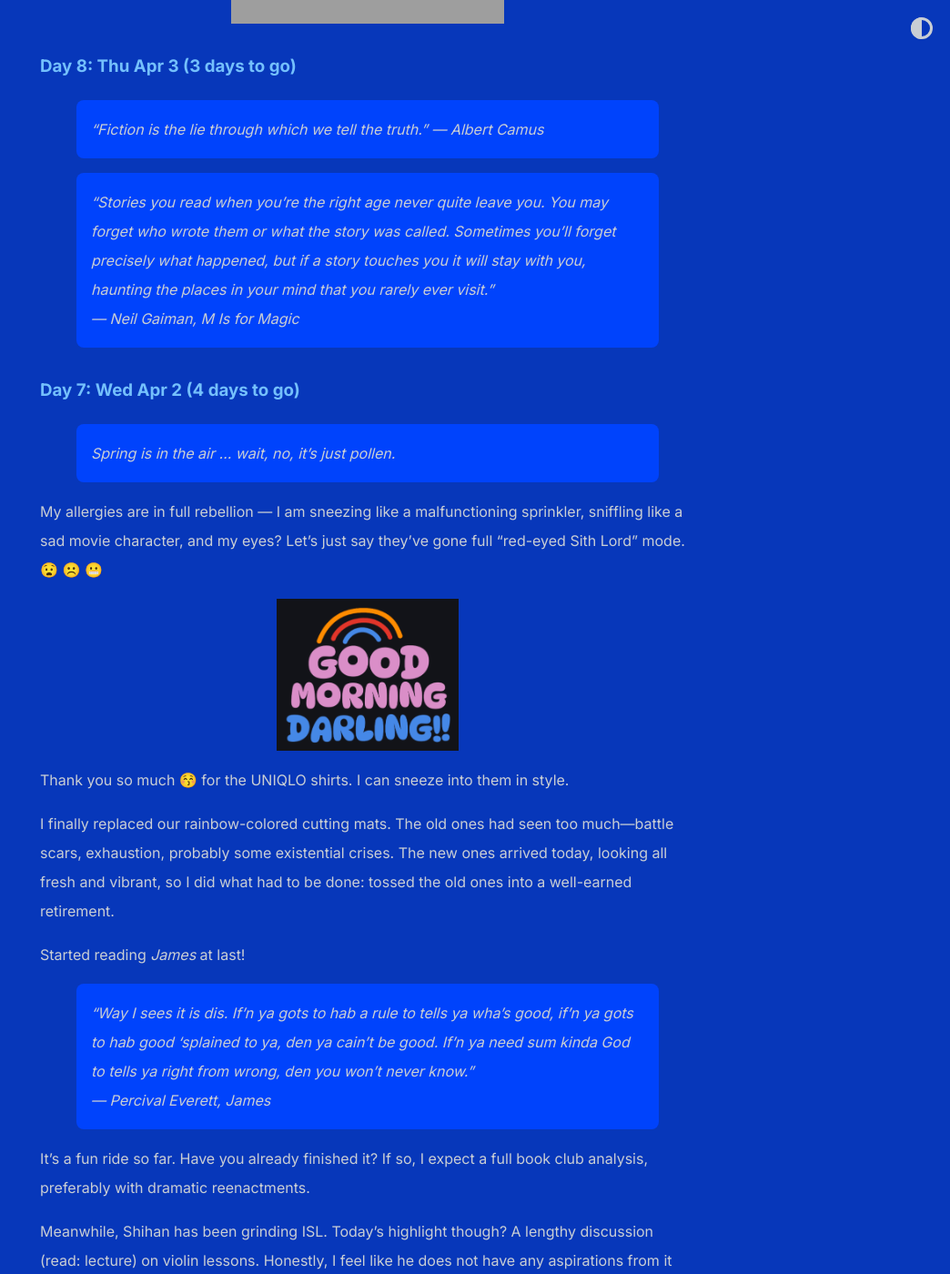
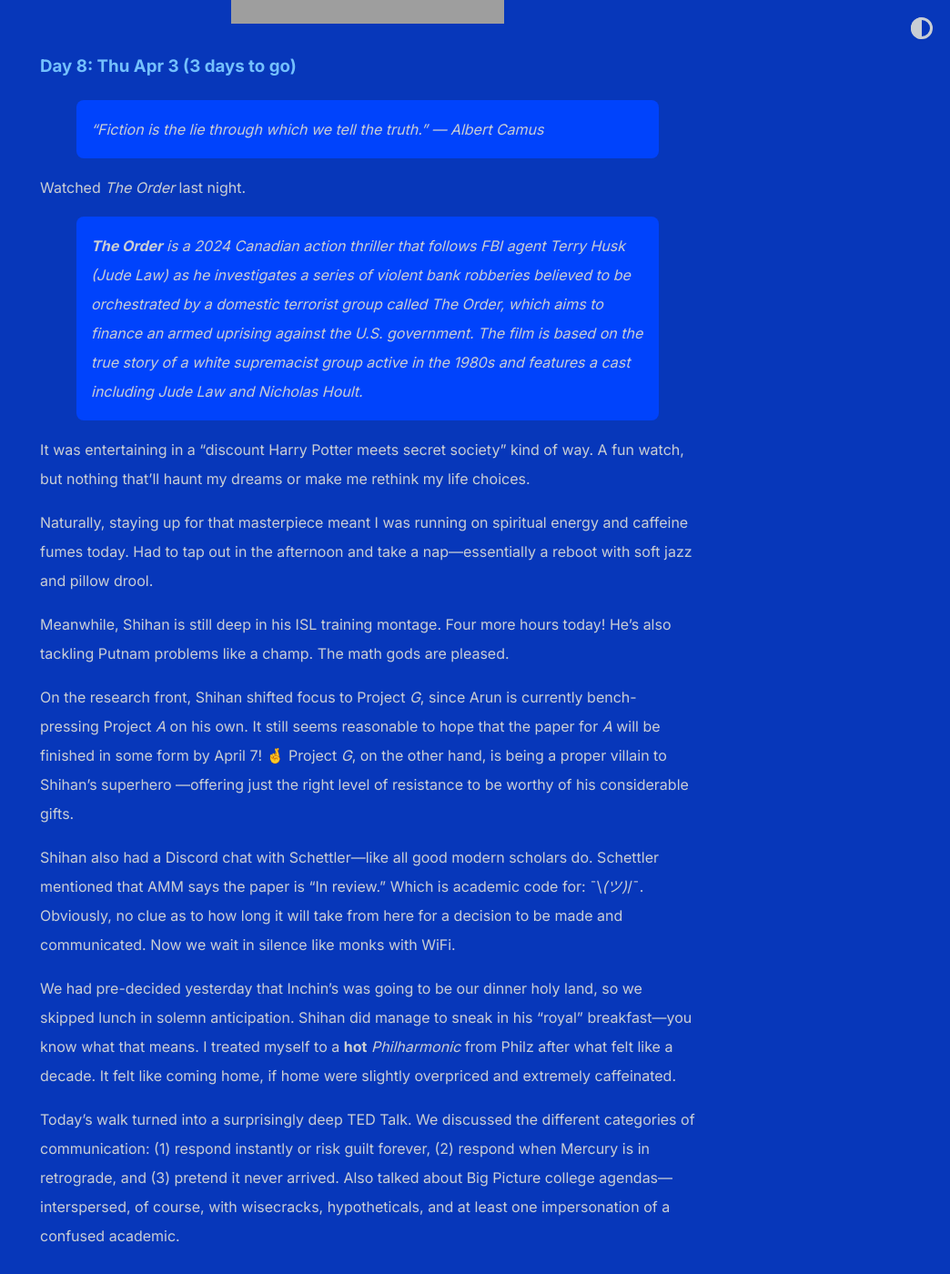
Before and after one commit to shihankanungo/shihankanungo.github.io, a Jekyll site: the page built from india-trip.md, in a window 1280 px wide and 1400 px high, scrolled down 535 px. Shown: the whole window at 91% size, without its empty margins (236-1280 px from the left). Built offline with Jekyll 4.4.1, drawn with Linux system fonts in a browser that asks for light colours; some of the changed text lies outside the part shown; grey boxes are pictures that could not be loaded.

Commit message:
Update india-trip.md

```diff
--- a/india-trip.md
+++ b/india-trip.md
@@ -12,9 +12,53 @@ title: X
 
 > “Fiction is the lie through which we tell the truth.” --- Albert Camus
 
+Watched _The Order_ last night.
+
+> **The Order** is a 2024 Canadian action thriller that follows FBI agent Terry Husk (Jude Law) as he investigates a series of violent
+bank robberies believed to be orchestrated by a domestic terrorist group called _The Order_, which aims to finance an armed uprising
+against the U.S. government. The film is based on the true story of a white supremacist group active in the 1980s and features a cast
+including Jude Law and Nicholas Hoult.
+
+It was entertaining in a “discount Harry Potter meets secret society” kind of way. A fun watch, but nothing that’ll haunt my dreams or
+make me rethink my life choices.
+
+Naturally, staying up for that masterpiece meant I was running on spiritual energy and caffeine fumes today. Had to tap out in the afternoon
+and take a nap---essentially a reboot with soft jazz and pillow drool.
+
+Meanwhile, Shihan is still deep in his ISL training montage. Four more hours today!  He’s also tackling Putnam problems like a champ.
+The math gods are pleased.
+
+On the research front, Shihan shifted focus to Project *G*, since Arun is currently bench-pressing Project *A* on his own. It still seems reasonable
+to hope that the paper for _A_ will be finished in some form by April 7! 🤞 Project *G*, on the other hand, is being a proper villain to Shihan's superhero
+---offering just the right level of resistance to be worthy of his considerable gifts.
+
+Shihan also had a Discord chat with Schettler---like all good modern scholars do.  Schettler mentioned that AMM says the paper is “In review.” Which is
+academic code for: ¯\\_(ツ)_/¯. Obviously, no clue as to how long it will take from here for a decision to be made and communicated. Now we wait in silence
+like monks with WiFi.
+
+We had pre-decided yesterday that Inchin’s was going to be our dinner holy land, so we skipped lunch in solemn anticipation. Shihan did manage to sneak in
+his “royal” breakfast---you know what that means. I treated myself to a **hot** *Philharmonic* from Philz after what felt like a decade. It felt like
+coming home, if home were slightly overpriced and extremely caffeinated.
+
+Today’s walk turned into a surprisingly deep TED Talk. We discussed the different categories of communication: (1) respond instantly or risk guilt
+forever, (2) respond when Mercury is in retrograde, and (3) pretend it never arrived. Also talked about Big Picture college agendas---interspersed,
+of course, with wisecracks, hypotheticals, and at least one impersonation of a confused academic.
+
+And then—Inchin’s!
+
+![sk-inchin](images/sk-inchin.jpg)
+
+The menu: Chinese bhel, momos, and American chopsuey with three sunny-side-up eggs just chilling on the side, living their best lives.
+Masala lime sodas at hand. Everything was delicious and the service was classy in that “you forget they’re even there” way.
+
+As we basked in post-dinner glow, Shihan turned to me and asked the real question: “Do you think we’re having a better time... or is Mom?”
+
+Existential, I know. I’m still thinking about it.
+
 > "Stories you read when you're the right age never quite leave you. You may forget who wrote them or what the story was called.
 Sometimes you'll forget precisely what happened, but if a story touches you it will stay with you, haunting the places in your mind
 that you rarely ever visit." <br> --- Neil Gaiman, M Is for Magic
+
 
 ### Day 7: Wed Apr 2 (4 days to go)
 
```
